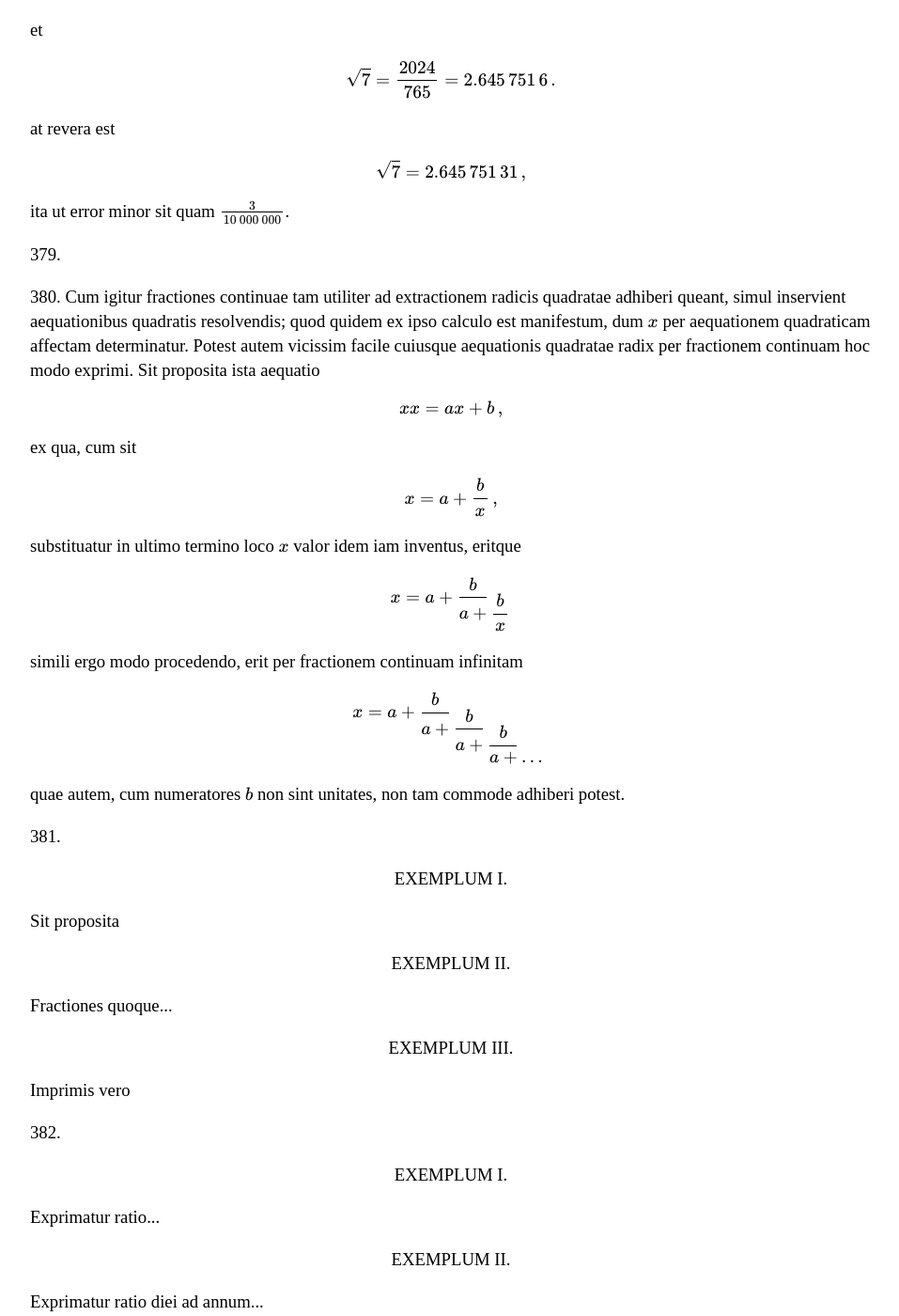
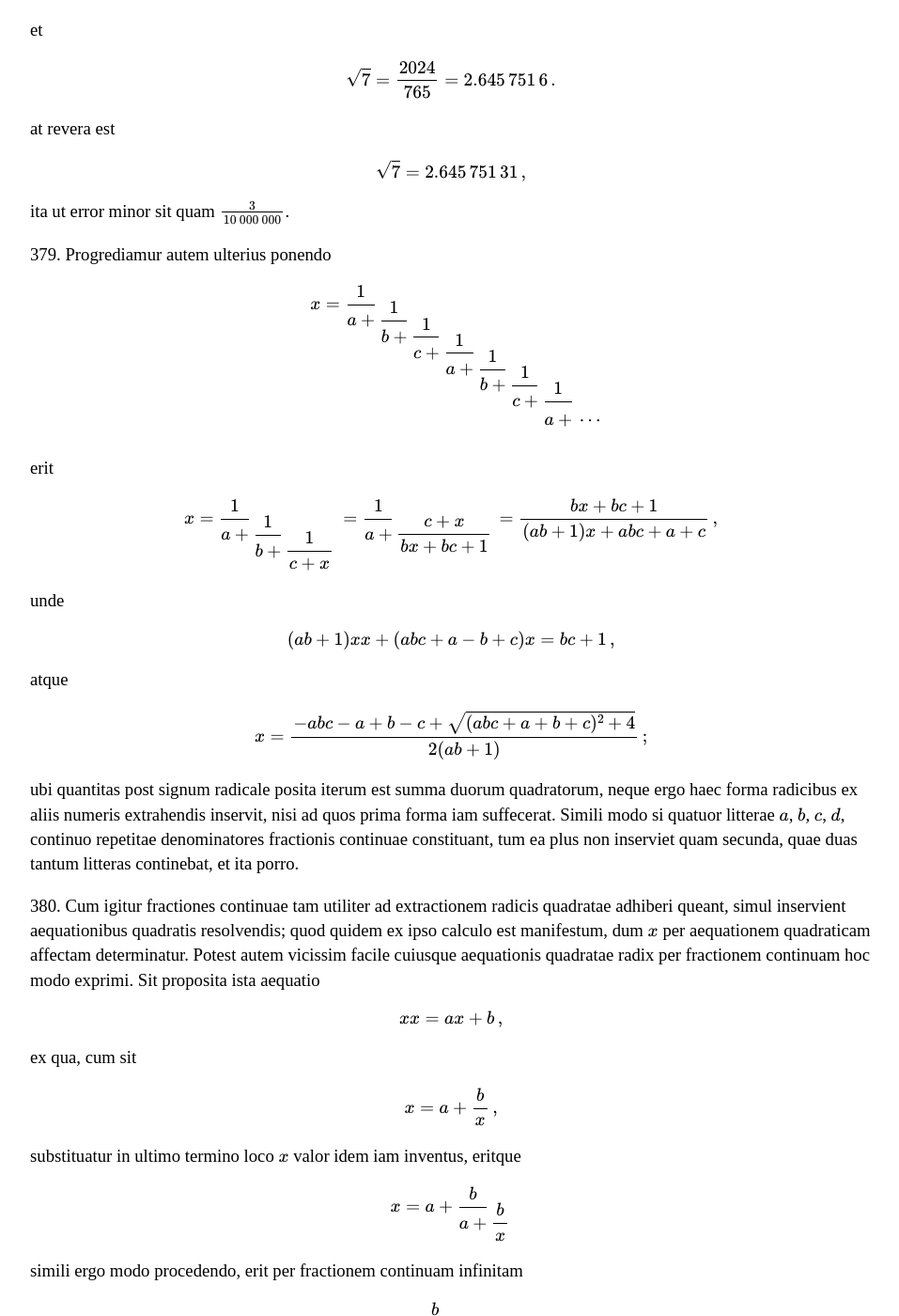
Before and after one commit to ttdoucet/ttdoucet.github.io, a Jekyll site: the page built from euler/e101.html, in a window 1280 px wide and 1400 px high, scrolled down 19447 px. Shown: the whole window at 94% size, without its empty margins (160-1117 px from the left). Built offline with Jekyll 4.4.1, drawn with Linux system fonts in a browser that asks for light colours; formulas are drawn with MathJax 3.

Commit message:
Section 379 of continued fractions.

```diff
--- a/euler/e101.html
+++ b/euler/e101.html
@@ -1072,6 +1072,41 @@ et
 <p>ita ut error minor sit quam \(3\over 10\,000\,000\).
 
 <p>379.
+Progrediamur autem ulterius ponendo
+
+\begin{equation}
+x = {\cofrac 1 a {\cofrac 1 b {\cofrac 1 c {\cofrac 1 a {\cofrac 1 b {\cofrac 1 c {\cofrac 1 a \tailfrac}}}}}}}
+\end{equation}
+
+erit
+
+\begin{equation}
+x = {\cofrac 1 a {\cofrac 1 b {\displaystyle{1\over c+x}}}}
+  = {\cofrac 1 a {\displaystyle {c+x\over bx+bc+1}} }
+  = {bx+bc+1 \over (ab+1)x+abc+a+c}\,,
+\end{equation}
+
+
+
+unde
+
+\begin{equation}
+(ab+1)xx + (abc+a-b+c)x = bc+1 \,,
+\end{equation}
+
+atque
+
+\begin{equation}
+x = {-abc-a+b-c+\sqrt{(abc+a+b+c)^2+4} \over 2(ab+1)} \,;
+\end{equation}
+
+
+ubi quantitas post signum radicale posita iterum est summa duorum quadratorum,
+neque ergo haec forma radicibus ex aliis numeris extrahendis inservit,
+nisi ad quos prima forma iam suffecerat. Simili modo si quatuor litterae
+\(a\), \(b\), \(c\), \(d\), continuo repetitae denominatores fractionis continuae constituant,
+tum ea plus non inserviet quam secunda, quae duas tantum litteras continebat,
+et ita porro.
 
 <p>380. Cum igitur fractiones continuae tam utiliter ad extractionem
 radicis quadratae adhiberi queant, simul inservient aequationibus
```
